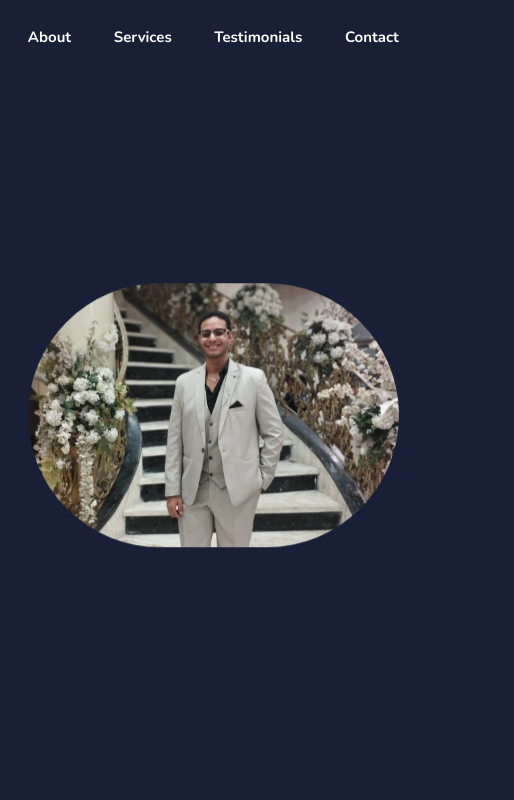
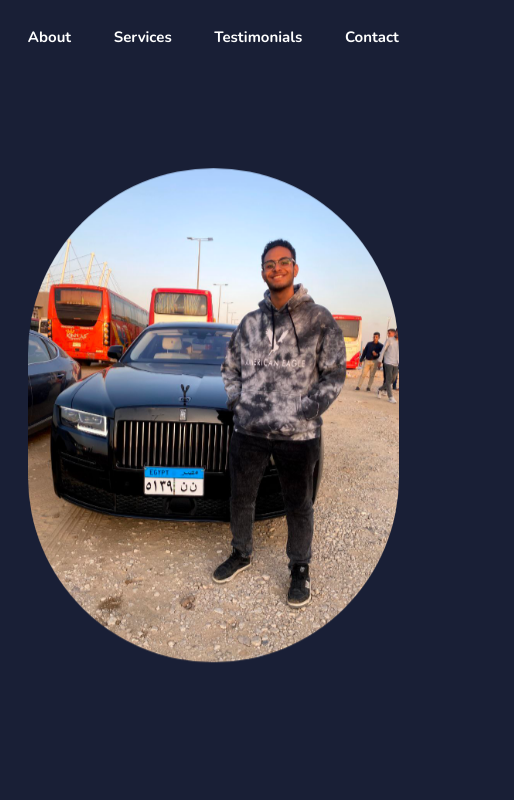
Before and after one commit to ZiadAlbadry/portfolio, a plain HTML site: page index.html in a window 1280 px wide. Shown: the top 800 px of the page, 766-1280 px from the left. Drawn offline with nearby package versions, Linux system fonts and the light colour scheme.

Commit message:
Update index.html

```diff
--- a/index.html
+++ b/index.html
@@ -61,7 +61,7 @@
             </div>
 
             <div class="home-img">
-                <img src="img/image.png" alt="I a'm ZIAD ALBADRY">
+                <img src="img/ziadsisi.jpg" alt="I a'm ZIAD ALBADRY">
             </div>
         </section>
 
@@ -237,4 +237,5 @@
 
 
     </body>
+
 </html>
```
